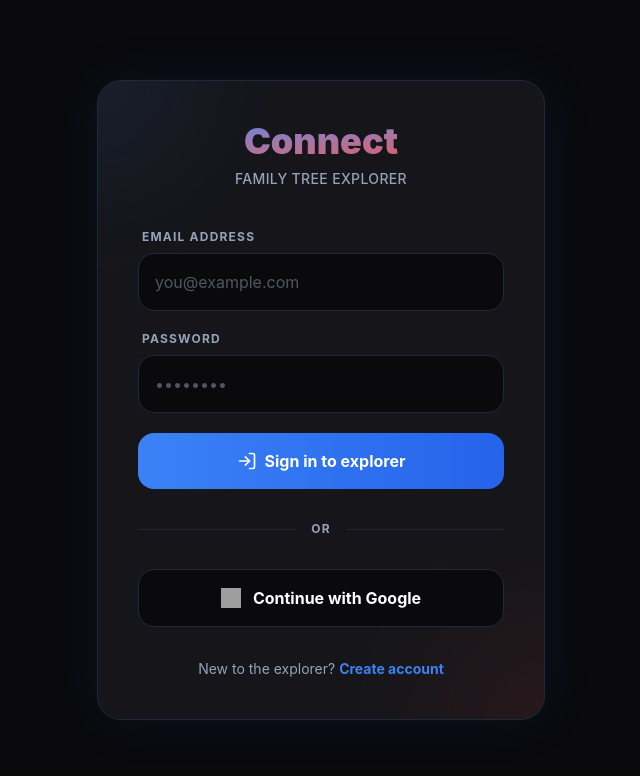
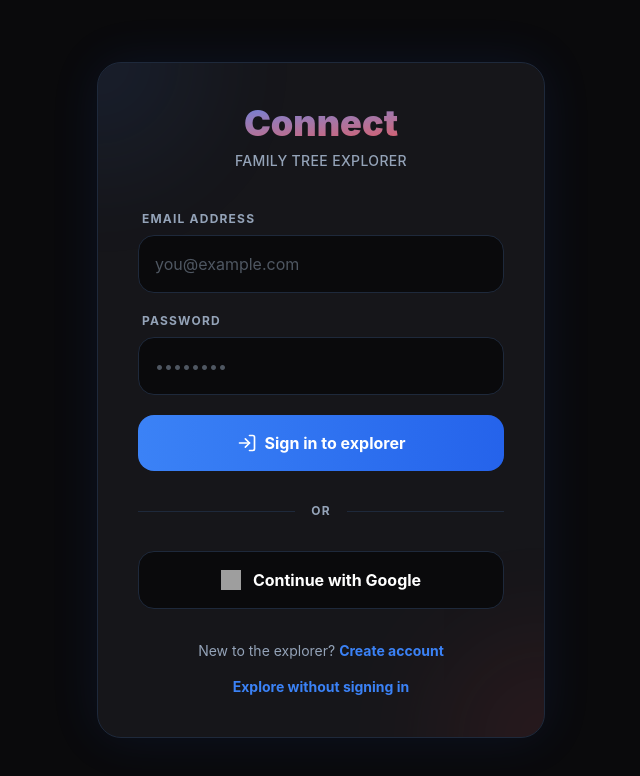
Before and after one commit to rashidnarikkodan/Family-Tree, a React (Vite) app: page / in a window 1280 px wide. Shown: the top 776 px of the page, without its empty margins (319-959 px from the left). Built offline with nearby package versions, Linux system fonts and the light colour scheme; no server answers; grey boxes are pictures that could not be loaded.

Commit message:
feat: add explore without auth link in login page

```diff
--- a/src/pages/Login.jsx
+++ b/src/pages/Login.jsx
@@ -99,6 +99,7 @@ export default function Login() {
             </div>
           )}
 
+
           <form onSubmit={handleEmailAuth} className="space-y-5">
             <div>
               <label className="block text-xs font-bold mb-2 text-[var(--color-text-dim)] uppercase tracking-widest pl-1">Email Address</label>
@@ -162,6 +163,15 @@ export default function Login() {
               {isRegister ? 'Sign in' : 'Create account'}
             </button>
           </p>
+
+          <p className="mt-4 text-center text-sm text-[var(--color-text-dim)]">
+            <button
+              onClick={() => navigate('/explore')}
+              className="text-[var(--color-accent)] hover:text-[var(--color-hover)] hover:underline font-bold"
+            >
+              Explore without signing in
+            </button>
+          </p>
         </div>
       </div>
     </div>
```
